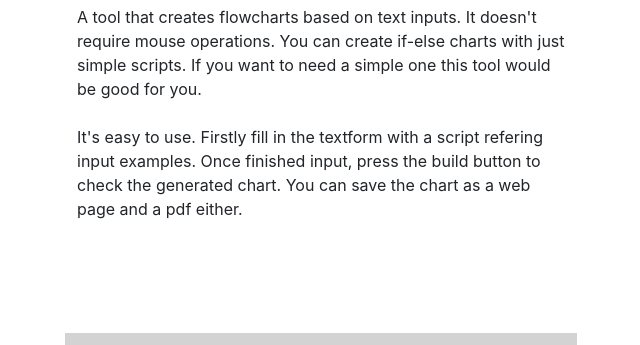
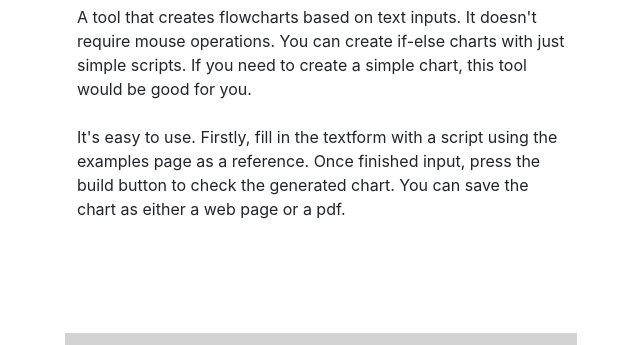
Before and after one commit to northwindapps/freeflowchart, a plain HTML site: page index.html in a window 1280 px wide. Shown: the part 785-1130 px from the top of the page, without its empty margins (319-959 px from the left). Drawn offline with nearby package versions, Linux system fonts and the light colour scheme.

Commit message:
Sophies correction

```diff
--- a/index.html
+++ b/index.html
@@ -56,7 +56,7 @@
       <div class="row py-lg-5">
         <div class="col-lg-9 col-md-8 mx-auto full">
           <h2 class="fw-light">Online Flowchart</h2>
-          <p class="text">A tool that creates flowcharts based on text inputs. It doesn't require mouse operations. You can create if-else charts with just simple scripts. If you want to need a simple one this tool would be good for you.<br/><br/>It's easy to use. Firstly fill in the textform with a script refering input examples.  Once finished input, press the build button to check the generated chart. You can save the chart as a web page and a pdf either.</p>
+          <p class="text">A tool that creates flowcharts based on text inputs. It doesn't require mouse operations. You can create if-else charts with just simple scripts. If you need to create a simple chart, this tool would be good for you.<br/><br/>It's easy to use. Firstly, fill in the textform with a script using the examples page as a reference. Once finished input, press the build button to check the generated chart. You can save the chart as either a web page or a pdf.</p>
         </div>
       </div>
     </div>
```
